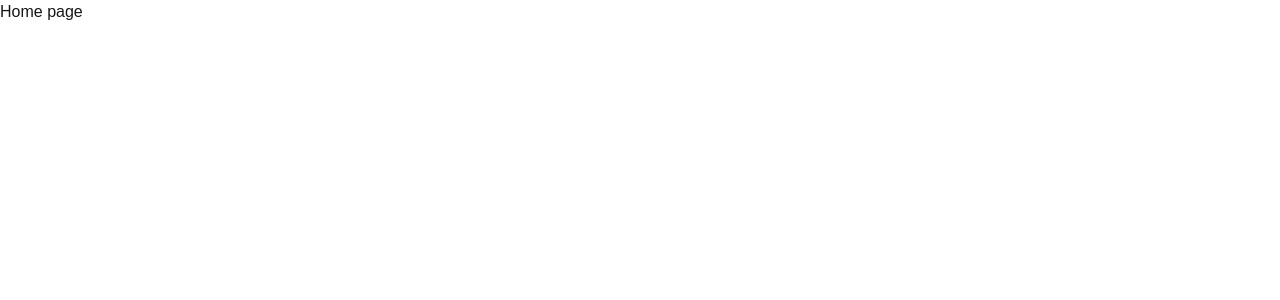
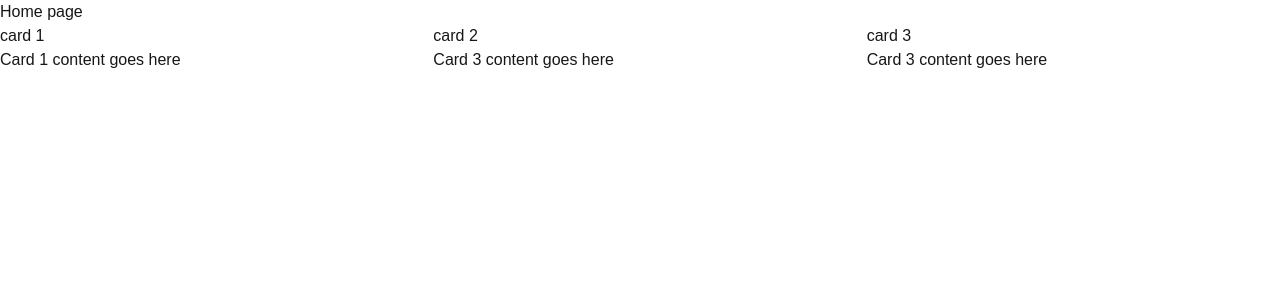
Before and after one commit to shadrack007/alx-project-0x02-setup, a Next.js app in the folder alx-project-0x02/: page /home in a window 1280 px wide. Shown: the top 300 px of the page. Built offline with nearby package versions, Linux system fonts and the light colour scheme.

Commit message:
added 3 card

```diff
--- a/alx-project-0x02/pages/home.tsx
+++ b/alx-project-0x02/pages/home.tsx
@@ -1,7 +1,17 @@
+import Card from "@/components/common/Card";
+
 const Home: React.FC = () => {
   return (
     <section>
       <h1>Home page</h1>
+
+      <div className="grid grid-cols-1 sm:grid-cols-2 md:grid-cols-3 gap-5">
+        <Card title="card 1" content="Card 1 content goes here" />
+
+        <Card title="card 2" content="Card 3 content goes here" />
+
+        <Card title="card 3" content="Card 3 content goes here" />
+      </div>
     </section>
   );
 };
```
